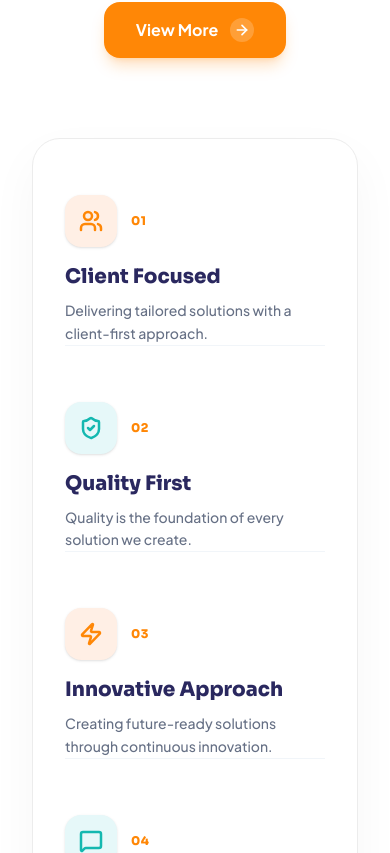
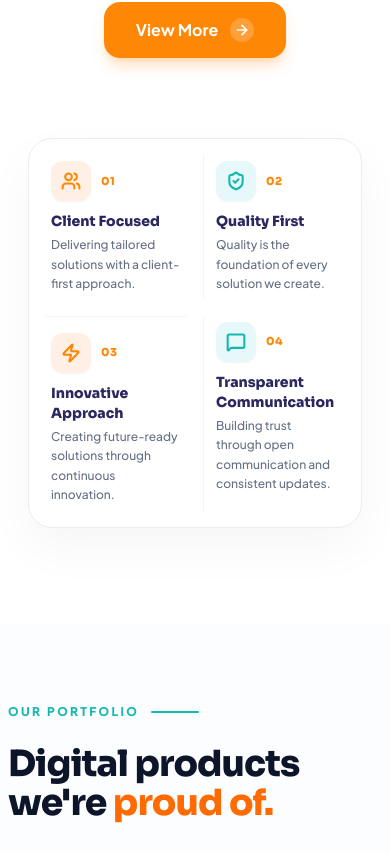
Before and after one commit to abdullahparvaiz07/DevtaSoft, a React (Vite) app: page / in a window 390 px wide. Shown: the part 6771-7624 px from the top of the page. Built offline with nearby package versions, Linux system fonts and the light colour scheme.

Commit message:
Update value items strip grid layout to 2 items per row on mobile

```diff
--- a/src/components/ServicesSection.tsx
+++ b/src/components/ServicesSection.tsx
@@ -738,40 +738,42 @@ export const ServicesSection: React.FC<ServicesSectionProps> = ({
       </div>
 
       {/* BOTTOM VALUE STRIP (Extra Wide Container Stretching Left & Right) */}
-      <div className="max-w-[1560px] mx-auto px-4 sm:px-6 lg:px-10">
+      <div className="max-w-[1560px] mx-auto px-3 sm:px-6 lg:px-10">
         <motion.div
-          className="w-full bg-white rounded-[28px] border border-[#ECECEC] shadow-[0_20px_50px_rgba(0,0,0,0.04)] hover:shadow-[0_25px_65px_rgba(0,0,0,0.07)] transition-all duration-400 p-8 sm:p-12 lg:p-16"
+          className="w-full bg-white rounded-[24px] sm:rounded-[28px] border border-[#ECECEC] shadow-[0_20px_50px_rgba(0,0,0,0.04)] hover:shadow-[0_25px_65px_rgba(0,0,0,0.07)] transition-all duration-400 p-4 sm:p-12 lg:p-16"
           initial={{ opacity: 0, y: 30 }}
           whileInView={{ opacity: 1, y: 0 }}
           viewport={{ once: true, margin: '-60px' }}
           transition={{ duration: 0.8, ease: [0.215, 0.61, 0.355, 1] }}
         >
-          <div className="grid grid-cols-1 sm:grid-cols-2 lg:grid-cols-4 gap-8 lg:gap-10 divide-y sm:divide-y-0 sm:divide-x divide-slate-100">
+          <div className="grid grid-cols-2 lg:grid-cols-4 gap-4 sm:gap-8 lg:gap-10">
             {valueItems.map((item, idx) => {
               const ValueIcon = item.icon;
               return (
                 <div
                   key={item.title}
-                  className={`flex flex-col items-start pt-6 sm:pt-0 ${
-                    idx > 0 ? 'lg:pl-10' : ''
+                  className={`flex flex-col items-start p-1.5 sm:p-0 ${
+                    idx > 0 && idx % 2 === 0 ? 'border-t border-slate-100 pt-4 sm:pt-0 sm:border-t-0' : ''
+                  } ${
+                    idx % 2 === 1 ? 'border-l border-slate-100 pl-3 sm:pl-6 lg:pl-10' : ''
                   }`}
                 >
-                  <div className="flex items-center gap-3.5 mb-4">
+                  <div className="flex items-center gap-2.5 sm:gap-3.5 mb-2.5 sm:mb-4">
                     <div
-                      className="w-13 h-13 rounded-2xl flex items-center justify-center shadow-sm"
+                      className="w-10 h-10 sm:w-13 sm:h-13 rounded-xl sm:rounded-2xl flex items-center justify-center shadow-xs shrink-0"
                       style={{ backgroundColor: item.bgColor }}
                     >
-                      <ValueIcon className="w-6 h-6 stroke-[2.5]" style={{ color: item.iconColor }} />
+                      <ValueIcon className="w-5 h-5 sm:w-6 sm:h-6 stroke-[2.5]" style={{ color: item.iconColor }} />
                     </div>
-                    <span className="font-display font-extrabold text-xs tracking-wider text-[#FF8706]">
+                    <span className="font-display font-extrabold text-[11px] sm:text-xs tracking-wider text-[#FF8706]">
                       {item.num}
                     </span>
                   </div>
 
-                  <h4 className="font-display font-extrabold text-xl text-[#2A285F] mb-2">
+                  <h4 className="font-display font-extrabold text-sm sm:text-xl text-[#2A285F] mb-1 sm:mb-2">
                     {item.title}
                   </h4>
-                  <p className="text-[#667085] font-medium text-sm sm:text-base leading-relaxed">
+                  <p className="text-[#667085] font-medium text-xs sm:text-base leading-relaxed">
                     {item.desc}
                   </p>
                 </div>
```
